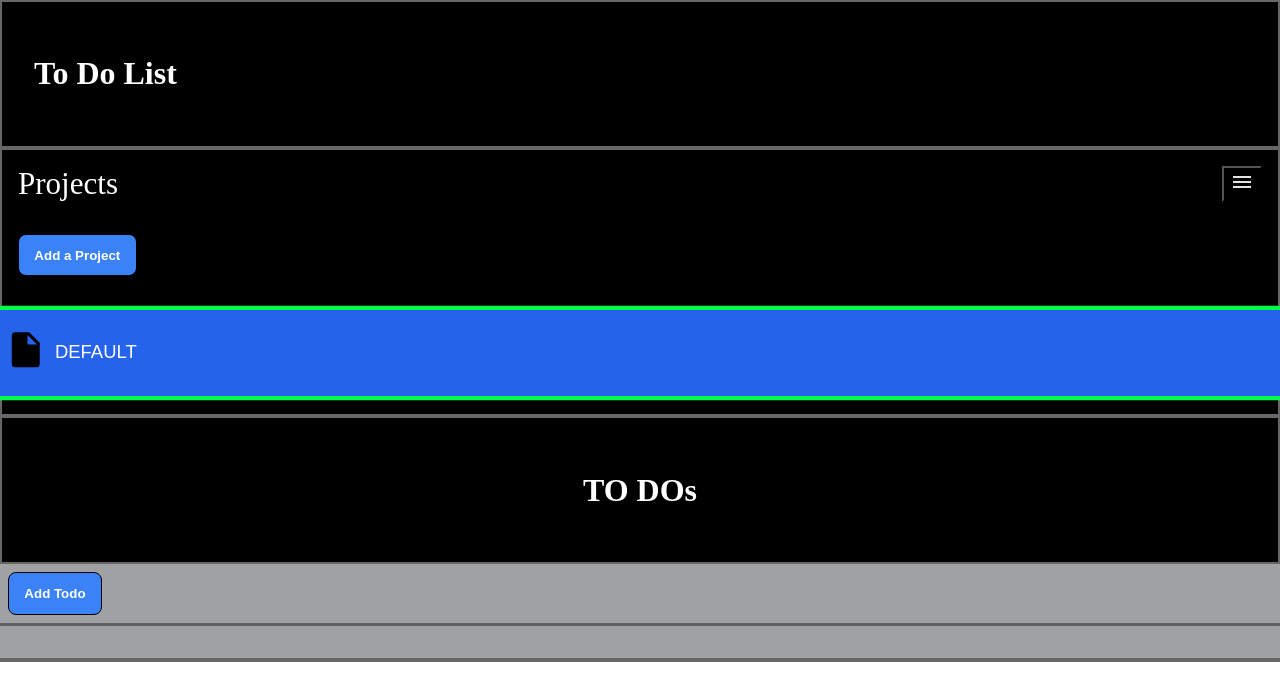
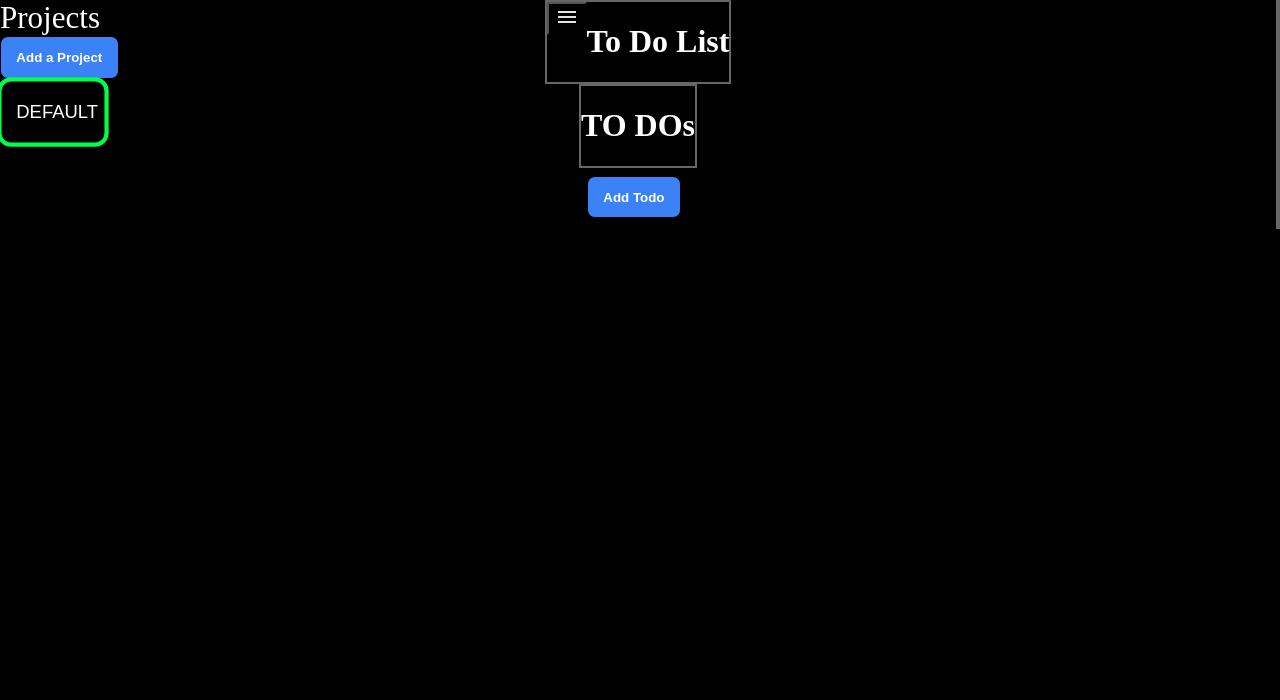
Before and after one commit to Kinsasha/to-do-list, a website built with webpack: page src/template.html in a window 1280 px wide. Built offline with nearby package versions, Linux system fonts and the light colour scheme.

Commit message:
in the process of destructuring of the styling for a redesign minimal html and js used. css major

```diff
--- a/src/js-files/ui.js
+++ b/src/js-files/ui.js
@@ -7,7 +7,7 @@ import menuToggle from "./../asset/menuToggle.svg";
 const loadDefaultDOM = () => {
   const content = document.querySelector(".content");
   const sideBar = document.querySelector(".sideBar");
-  const header = document.querySelector(".heroText");
+  const header = document.querySelector(".header");
 
   const addProjectContainer = document.createElement("div");
   const addProjectText = document.createElement("div");
@@ -37,10 +37,11 @@ const loadDefaultDOM = () => {
   addProjectText.textContent = `Projects`;
   addProjectBtn.textContent = `Add a Project`;
 
-  addProjectContainer.append(addProjectText, addProjectToggle);
-  sideBar.append(addProjectContainer, addProjectBtn, projectContainer);
+  addProjectContainer.append(addProjectToggle);
+  sideBar.append(addProjectText, addProjectBtn, projectContainer);
 
   addTodoBtnContainer.append(addTodoBtn);
+  header.prepend(addProjectContainer);
   content.append(addTodoBtnContainer, todoGrid);
 
   storeDefaultProject();
--- a/src/styles.css
+++ b/src/styles.css
@@ -12,82 +12,71 @@
 
 html,
 body {
-  height: 100%;
   margin: 0;
   overflow-x: hidden;
+  background: #000000;
 }
-
+body {
+  display: flex;
+  position: relative;
+  /* flex: 1; */
+}
+.sideBar {
+  display: flex;
+  flex-direction: column;
+  background: transparent;
+  color: white;
+  position: fixed;
+  height: 100vh;
+  transform: translateX(0);
+  transition: transform 0.3s ease-out;
+}
+.sideBar.collapsed {
+  transform: translateX(-100%);
+}
 .layout {
-  height: 100vh;
-  /* display: grid;
-
-  grid-template-rows: 10% 1fr 5%;
-
-  grid-template-columns: 25% 75%;
-
-  grid-template-areas:
-    "header header"
-    "sidebar content"
-    "footer footer"; */
+  width: 100vw;
+  display: flex;
+  flex-direction: column;
+  align-items: center;
 }
-
+header {
+  position: relative;
+}
+.addProjectContainer {
+  /* position: absolute; */
+  button {
+    background-color: transparent;
+  }
+}
 header,
 .heroTitleContainer {
   display: flex;
-  align-items: center;
-  grid-area: header;
-  background-color: #000;
-  padding: 2rem;
+  background-color: transparent;
   color: white;
   border: 2px solid rgb(255, 255, 255, 0.4);
 }
-.heroTitleContainer {
+/* .heroTitleContainer {
   justify-content: center;
-}
-.sideBar {
-  grid-area: sidebar;
-  display: flex;
-  flex-direction: column;
-  gap: 2rem;
-  padding: 1rem;
-  background: #000000;
-  color: white;
-  border: 2px solid rgb(255, 255, 255, 0.4);
-}
-.sideBar.collapsed {
-  grid-area: auto;
-  width: 100px;
+} */
 
-  .projectCard {
-    display: none;
-  }
-}
 .content {
-  grid-area: content;
-  background: rgb(160, 161, 162);
-  display: flex;
-  flex-direction: column;
-  /* gap: 0.5rem; */
+  flex: 1;
 }
 .todoGrid {
-  display: grid;
-  /* place-items: center; */
-  grid-template-columns: repeat(3, 1fr);
-  gap: 2rem;
-  padding: 1rem;
-  width: 100%;
   border-top: 0.2rem solid rgb(0, 0, 0, 0.4);
+  flex: 1;
+}
+.todoContainer {
+  background-color: #ffffff;
+  border: 1px solid #ddd;
+  border-radius: 15px;
+  box-shadow: 0 2px 5px rgba(0, 0, 0, 0.1);
+  transition: all 0.3s ease-in;
+  font-size: clamp(0.3rem, 1vw + 0.3rem, 4rem);
 }
 /* body */
-.addProjectContainer {
-  display: flex;
-  justify-content: space-between;
 
-  button {
-    /* padding: 1rem; */
-    background: transparent;
-  }
-}
 .addProjectText {
   font-size: clamp(0.5rem, 1.8vw + 0.5rem, 4rem);
 }
@@ -95,9 +84,6 @@ header,
   width: fit-content;
 }
 .projectContainer {
-  display: flex;
-  flex-direction: column;
-  gap: 2rem;
   width: 100%;
   /* border: 2px solid rgb(255, 255, 255, 0.4); */
 }
@@ -217,11 +203,7 @@ header,
   border: 0.1rem solid white;
 }
 .projectCard {
-  display: flex;
-  justify-content: space-between;
-  align-items: center;
-  padding: 0.8rem;
-  background-color: #2563eb;
+  background-color: transparent;
   border-radius: 13px;
   border: 1px solid black;
   font-size: clamp(0.3rem, 1vw + 0.3rem, 4rem);
@@ -232,10 +214,10 @@ header,
   scale: 1.05;
   border: 0.2rem solid white;
 }
-.image {
+/* .image {
   width: 2.5rem;
   height: 3rem;
-}
+} */
 .titleContainer {
   display: flex;
   align-items: center;
@@ -260,20 +242,6 @@ header,
 .projectCard[data-default="true"] .editBtn,
 .projectCard[data-default="true"] .deleteBtn {
   display: none;
-}
-.todoContainer {
-  background-color: #ffffff;
-  border: 1px solid #ddd;
-  border-radius: 15px;
-  padding: 15px;
-  display: flex;
-  flex-direction: column; /* Stack elements vertically */
-  align-items: center;
-  gap: 1rem;
-  box-shadow: 0 2px 5px rgba(0, 0, 0, 0.1);
-  transition: all 0.3s ease-in;
-  width: clamp(200px, 90%, 800px);
-  font-size: clamp(0.3rem, 1vw + 0.3rem, 4rem);
 }
 .todoContainer:hover {
   scale: 1.05;
@@ -369,9 +337,9 @@ header,
   margin-top: 0.7rem;
 }
 
-@media (max-width: 600px) {
+/* @media (max-width: 600px) {
   .layout {
     display: flex;
     flex-direction: column;
   }
-}
+} */
--- a/src/template.html
+++ b/src/template.html
@@ -6,17 +6,17 @@
     <title>To Do List</title>
   </head>
   <body>
+    <aside class="sideBar"></aside>
     <div class="layout">
       <header class="header">
         <h1 class="heroText">To Do List</h1>
       </header>
-      <aside class="sideBar"></aside>
       <div class="content">
         <div class="heroTitleContainer">
           <h1 class="heroTitle">TO DOs</h1>
         </div>
       </div>
-      <div class="footer"></div>
     </div>
+    <div class="footer"></div>
   </body>
 </html>
```
